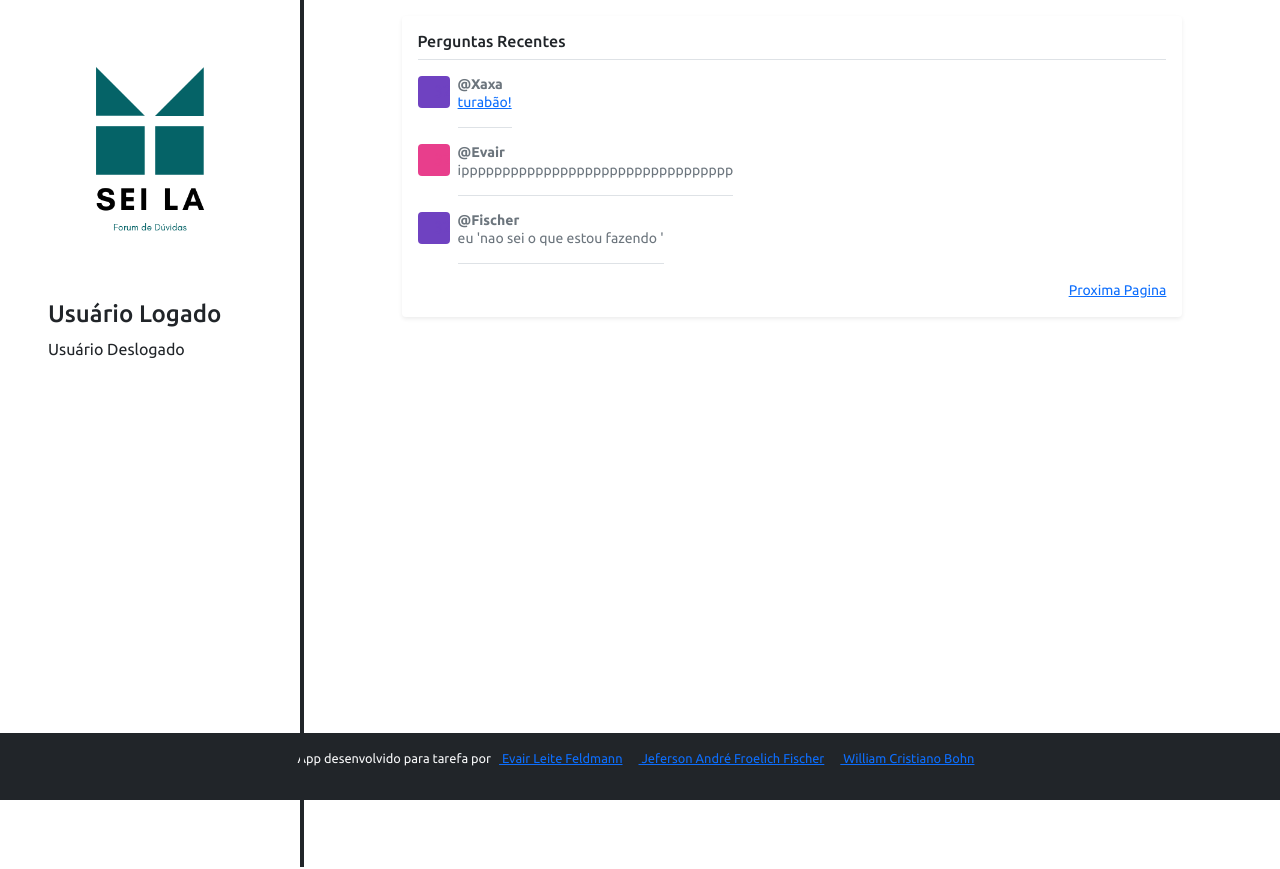
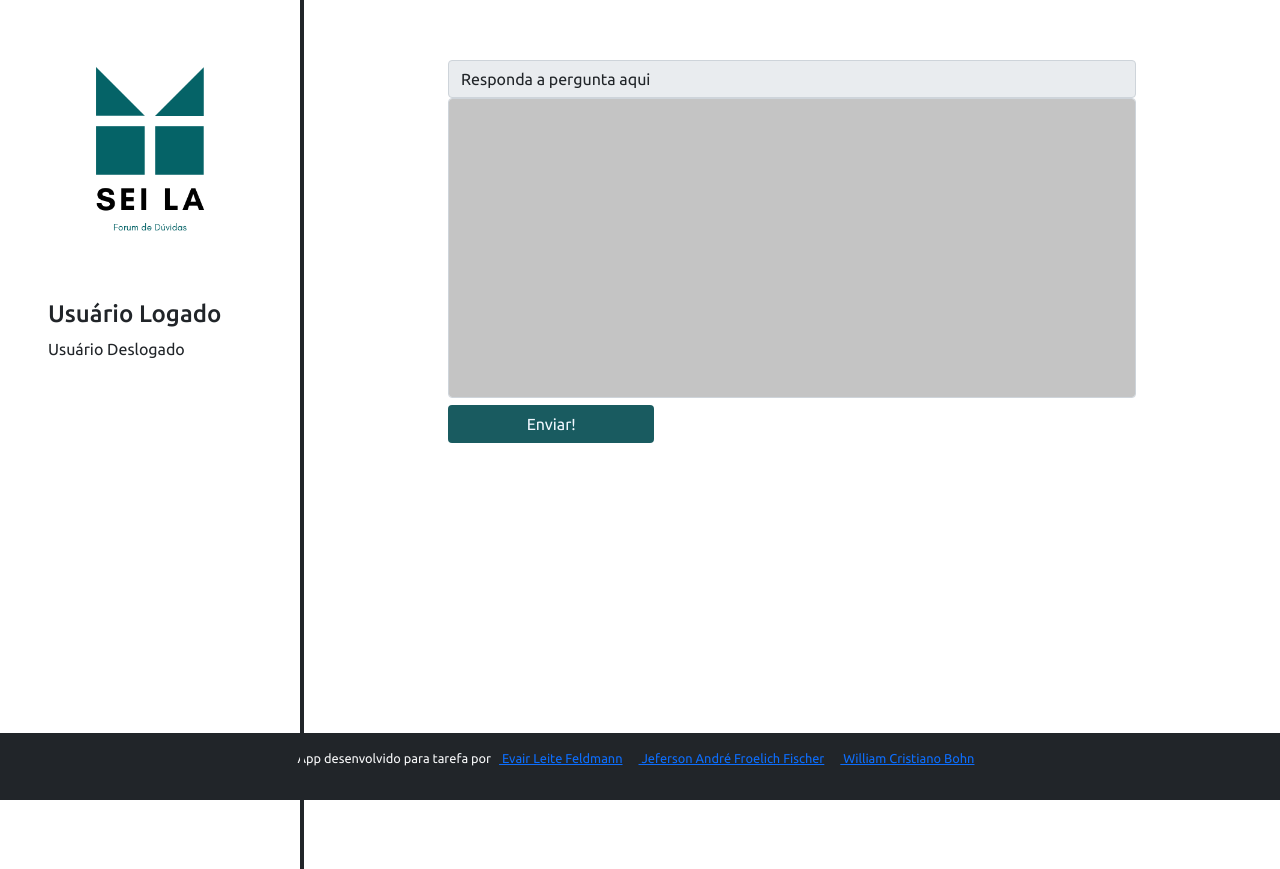
Before and after one commit to evairlf/forumSla, a React (Create React App) app in the folder frontend/: page /answers in a window 1280 px wide. Built offline with nearby package versions, Linux system fonts and the light colour scheme.

Commit message:
vai quebrar

```diff
--- a/frontend/package.json
+++ b/frontend/package.json
@@ -14,6 +14,7 @@
     "bootstrap": "^5.1.3",
     "react": "^17.0.2",
     "react-dom": "^17.0.2",
+    "react-router-dom": "5.2.0",
     "react-scripts": "4.0.3",
     "typescript": "^4.1.2",
     "web-vitals": "^1.0.1"
@@ -41,5 +42,8 @@
       "last 1 firefox version",
       "last 1 safari version"
     ]
+  },
+  "devDependencies": {
+    "@types/react-router-dom": "^5.3.2"
   }
 }
--- a/frontend/src/App.tsx
+++ b/frontend/src/App.tsx
@@ -1,16 +1,9 @@
-import Home from "pages/Home";
-import Login from "pages/Login";
-import Questions from "pages/Questions";
-import SignUp from "pages/SignUp";
-
-
-
-
+import Routes from "Routes";
 
 function App() {
   return (
     <>
-     <Home/>
+     <Routes/>
     </>
   );
 }
--- /dev/null
+++ b/frontend/src/Routes.tsx
@@ -0,0 +1,33 @@
+import Answers from "pages/answers";
+import Home from "pages/Home";
+import Login from "pages/Login";
+import Questions from "pages/Questions";
+import SignUp from "pages/SignUp";
+import { BrowserRouter, Route, Switch } from "react-router-dom";
+
+
+const Routes = () => {
+    return (
+        <BrowserRouter>
+            <Switch>
+                <Route path="/" exact>
+                    <Home />
+                </Route>
+                <Route path="/login">
+                    <Login />
+                </Route>
+                <Route path="/signin" exact>
+                    <SignUp/>
+                </Route>
+                <Route path="/answers" exact>
+                    <Answers/>
+                </Route>
+                <Route path="/questions" exact>
+                    <Questions/>
+                </Route>
+            </Switch>
+        </BrowserRouter>
+    );
+}
+
+export default Routes;
--- a/frontend/src/components/sidebar/styles.css
+++ b/frontend/src/components/sidebar/styles.css
@@ -4,7 +4,7 @@
 
 .sidebar-container{
     width: 15%;
-    height: 720px;
+
     align-content: center;
 
 }
--- a/frontend/src/pages/Home/index.tsx
+++ b/frontend/src/pages/Home/index.tsx
@@ -1,5 +1,4 @@
 import Footer from "components/Footer";
-import Navbar from "components/Navbar";
 import Sidebar from "components/sidebar"
 
 import './styles.css'
@@ -10,7 +9,7 @@ const Home = () => {
 
 
       <div className="d-flex">
-        <div className="sidebar-teimoso">
+        <div className="sidebar-fica-certo">
           <Sidebar />
         </div>
         <div className="divzona">
--- a/frontend/src/pages/Home/styles.css
+++ b/frontend/src/pages/Home/styles.css
@@ -1,4 +1,4 @@
-.sidebar-teimoso {
+.sidebar-fica-certo {
     float: left;
     border-style: solid;
     border-width: 0 4px 0 0 ;
--- a/frontend/src/pages/Questions/index.tsx
+++ b/frontend/src/pages/Questions/index.tsx
@@ -1,5 +1,4 @@
 import Footer from "components/Footer";
-import Navbar from "components/Navbar";
 import Sidebar from "components/sidebar"
 import './styles.css';
 
--- a/frontend/src/pages/Questions/styles.css
+++ b/frontend/src/pages/Questions/styles.css
@@ -2,7 +2,7 @@
     float: left;
     border-style: solid;
     border-width: 0 4px 0 0 ;
-    height: 140%;
+    height: 180%;
     position: relative;
 }
 
--- a/frontend/src/pages/answers/index.tsx
+++ b/frontend/src/pages/answers/index.tsx
@@ -1,5 +1,4 @@
 import Footer from "components/Footer";
-import Navbar from "components/Navbar";
 import Sidebar from "components/sidebar"
 import './styles.css';
 
--- a/frontend/src/pages/answers/styles.css
+++ b/frontend/src/pages/answers/styles.css
@@ -2,7 +2,7 @@
     float: left;
     border-style: solid;
     border-width: 0 4px 0 0 ;
-    height: 140%;
+    height: 230%;
     position: relative;
 }
 
```
Also changed, not shown: frontend/src/components/Navbar/index.tsx (deleted, +0 -22 lines), 1 other file (tests, documents, lock files or other folders).
